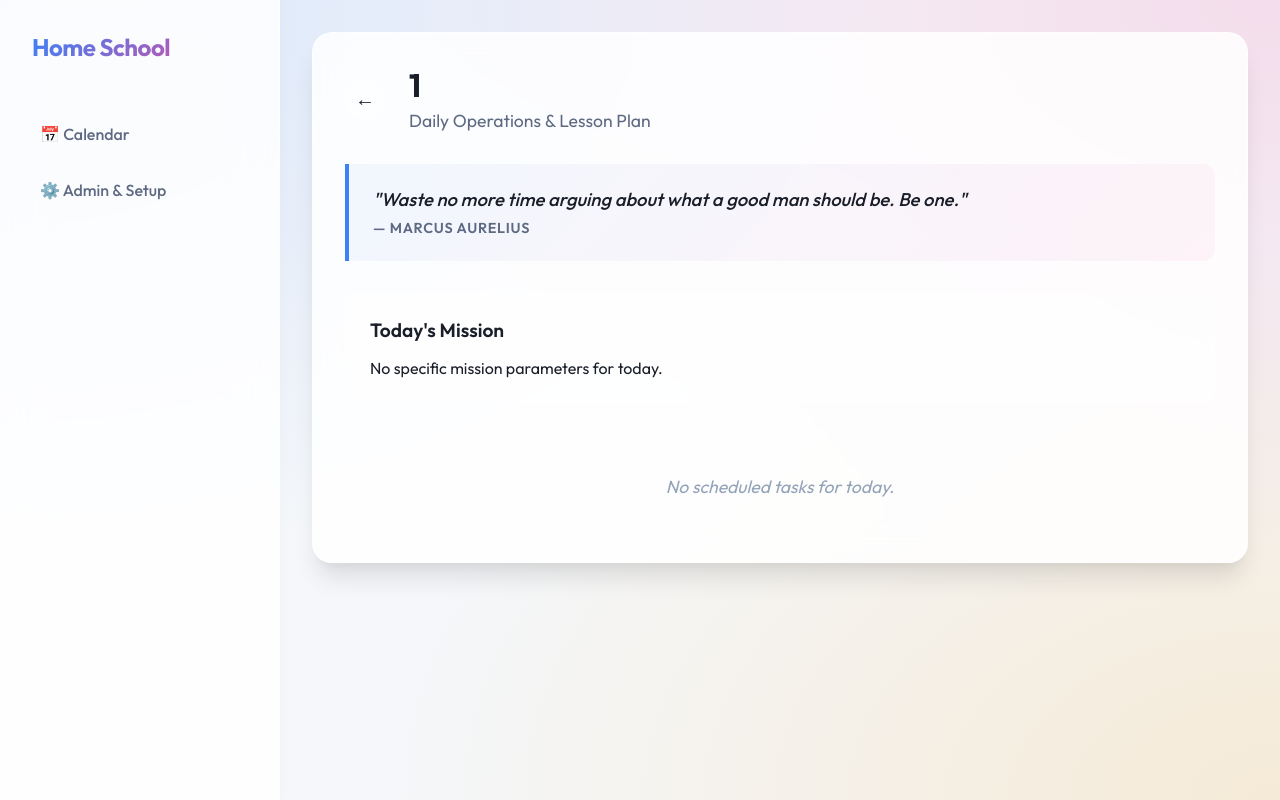
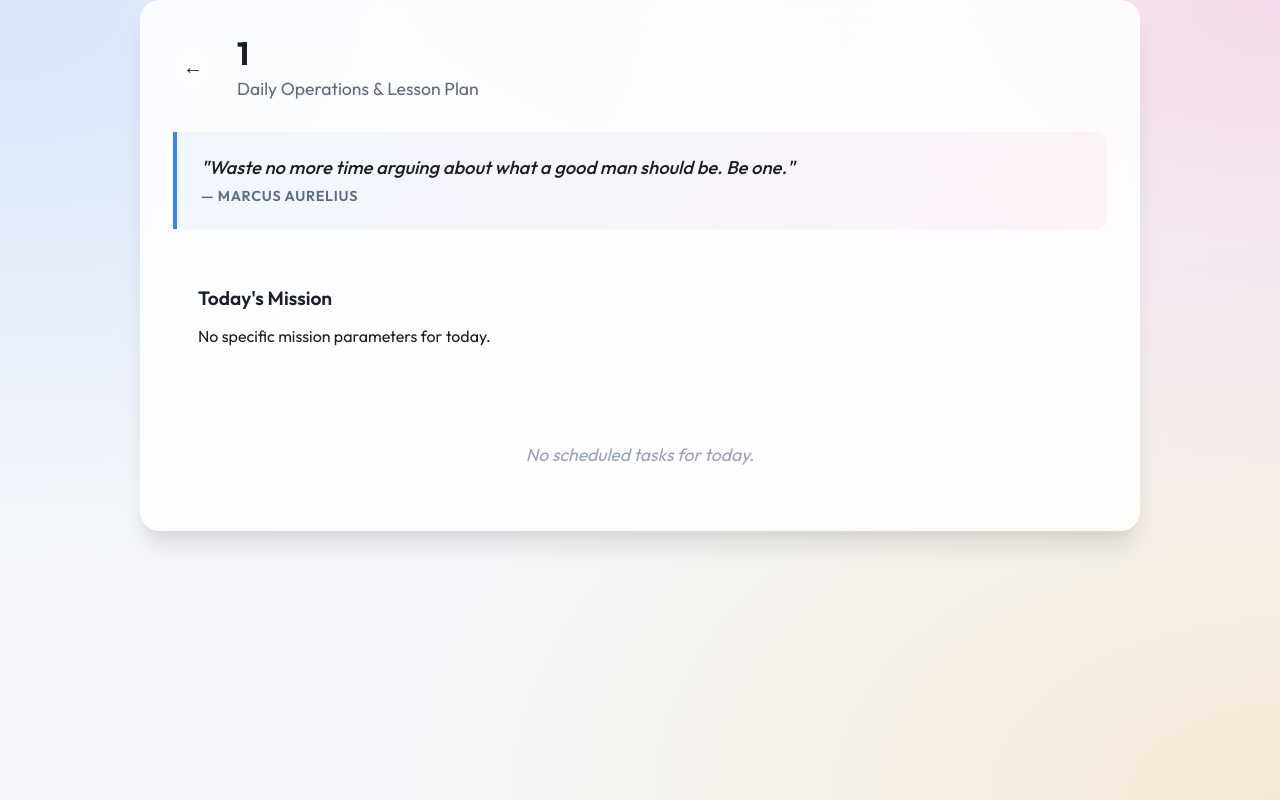
Before and after one commit to Mthompson6782/cindys-homeschool-planner, a Next.js app: page /day/1 in a window 1280 px wide. Built offline with nearby package versions, Linux system fonts and the light colour scheme.

Commit message:
HideSidebar

```diff
--- a/src/app/layout.tsx
+++ b/src/app/layout.tsx
@@ -2,6 +2,7 @@ import type { Metadata } from "next";
 import "./globals.css";
 import Link from "next/link";
 import styles from "./layout.module.css";
+import AppLayoutWrapper from "@/components/AppLayoutWrapper";
 
 export const metadata: Metadata = {
   title: "Cindy's Home School App",
@@ -16,28 +17,7 @@ export default function RootLayout({
   return (
     <html lang="en">
       <body>
-        <div className={styles.appContainer}>
-          <nav className={styles.sidebar}>
-            <div className={styles.logo}>
-              <h2>Home School</h2>
-            </div>
-            <ul className={styles.navLinks}>
-              <li>
-                <Link href="/" className={styles.navLink}>
-                  <span className={styles.icon}>📅</span> Calendar
-                </Link>
-              </li>
-              <li>
-                <Link href="/admin" className={styles.navLink}>
-                  <span className={styles.icon}>⚙️</span> Admin & Setup
-                </Link>
-              </li>
-            </ul>
-          </nav>
-          <main className={styles.mainContent}>
-            {children}
-          </main>
-        </div>
+        <AppLayoutWrapper>{children}</AppLayoutWrapper>
       </body>
     </html>
   );
--- /dev/null
+++ b/src/components/AppLayoutWrapper.tsx
@@ -0,0 +1,40 @@
+"use client";
+
+import React from "react";
+import Link from "next/link";
+import { usePathname } from "next/navigation";
+import styles from "../app/layout.module.css";
+
+export default function AppLayoutWrapper({ children }: { children: React.ReactNode }) {
+  const pathname = usePathname();
+
+  // Hide sidebar on the daily planner view
+  const isDailyView = pathname?.startsWith("/day/");
+
+  return (
+    <div className={styles.appContainer}>
+      {!isDailyView && (
+        <nav className={styles.sidebar}>
+          <div className={styles.logo}>
+            <h2>Home School</h2>
+          </div>
+          <ul className={styles.navLinks}>
+            <li>
+              <Link href="/" className={styles.navLink}>
+                <span className={styles.icon}>📅</span> Calendar
+              </Link>
+            </li>
+            <li>
+              <Link href="/admin" className={styles.navLink}>
+                <span className={styles.icon}>⚙️</span> Admin & Setup
+              </Link>
+            </li>
+          </ul>
+        </nav>
+      )}
+      <main className={styles.mainContent} style={isDailyView ? { padding: 0 } : {}}>
+        {children}
+      </main>
+    </div>
+  );
+}
```
